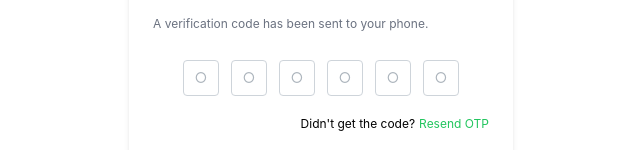
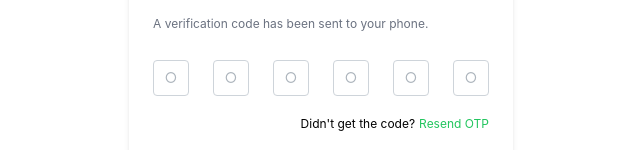
Before and after one commit to tinsaye-simeneh/pay-et, a React (Create React App) app: page /otp-confirmation in a window 1280 px wide. Shown: the part 399-549 px from the top of the page, without its empty margins (319-959 px from the left). Built offline with nearby package versions, Linux system fonts and the light colour scheme.

Commit message:
fix: minor update

```diff
--- a/src/components/OTPConfirmation.tsx
+++ b/src/components/OTPConfirmation.tsx
@@ -41,13 +41,14 @@ const OTPConfirmation: React.FC = () => {
             onChange={handleInputChange}
             length={6}
             oneTimeCode
-            className="mb-5 text-center mx-auto"
+            className="mb-5 text-center"
+            gap={24}
           />
         </div>
 
         <p className="text-black text-right text-xs mb-5">
           Didn't get the code?
-          <a href="#" className="text-green-500 ml-1">
+          <a href="/" className="text-green-500 ml-1">
             Resend OTP
           </a>
         </p>
```
